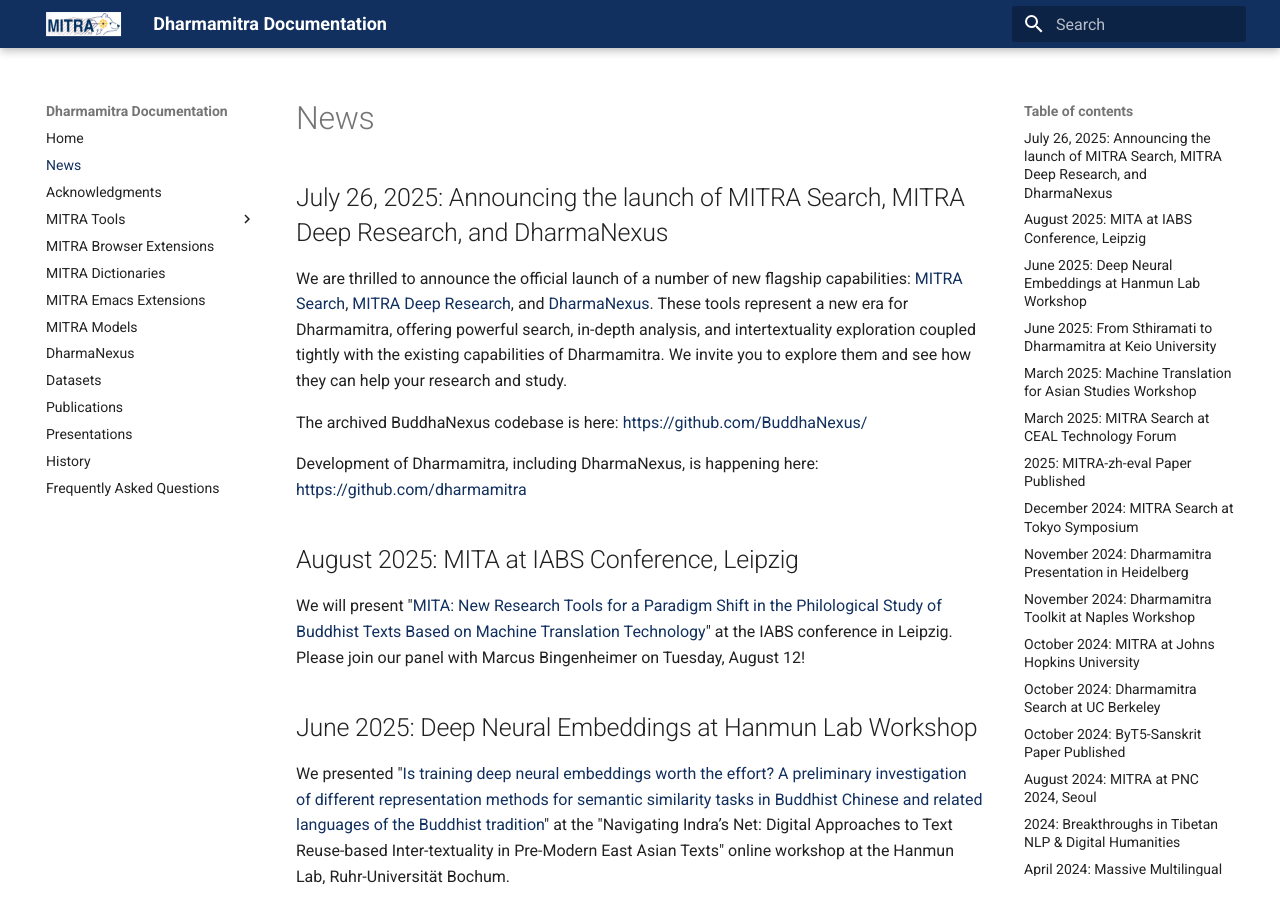
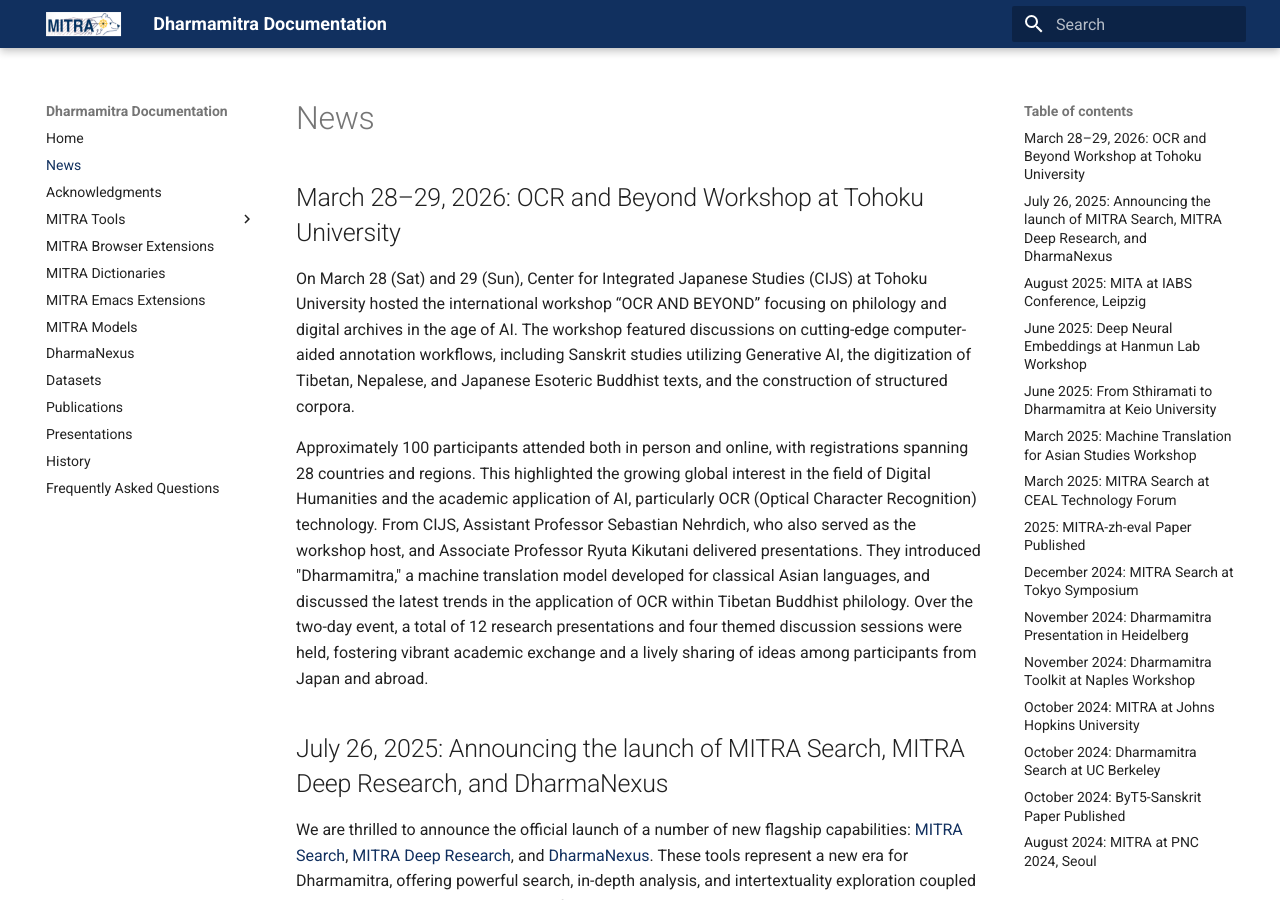
Before and after one commit to dharmamitra/dharmamitra-guides, an MkDocs documentation site: the page built from docs/news.md, in a window 1280 px wide and 900 px high. Built offline with MkDocs 1.6.1 and Material for MkDocs 9.7.7, drawn with Linux system fonts in a browser that asks for light colours.

Commit message:
added OCR and Beyond Workshop

```diff
--- a/docs/news.md
+++ b/docs/news.md
@@ -1,4 +1,14 @@
 # News
+
+## March 28–29, 2026: OCR and Beyond Workshop at Tohoku University
+ On March 28 (Sat) and 29 (Sun), Center for Integrated Japanese Studies (CIJS) at Tohoku University hosted the international workshop “OCR AND BEYOND” focusing on philology and digital archives in the age of AI. The workshop featured discussions on cutting-edge computer-aided annotation workflows, including Sanskrit studies utilizing Generative AI, the digitization of Tibetan, Nepalese, and Japanese Esoteric Buddhist texts, and the construction of structured corpora.
+
+
+Approximately 100 participants attended both in person and online, with registrations spanning 28 countries and regions. This highlighted the growing global interest in the field
+of Digital Humanities and the academic application of AI, particularly OCR (Optical Character Recognition) technology. From CIJS, Assistant Professor Sebastian Nehrdich, who also served as the workshop
+host, and Associate Professor Ryuta Kikutani delivered presentations. They introduced &quot;Dharmamitra,&quot; a machine translation model developed for classical Asian languages, and discussed the latest trends in the application of OCR within Tibetan Buddhist philology. Over the two-day event, a total of 12 research presentations and four themed discussion
+sessions were held, fostering vibrant academic exchange and a lively sharing of ideas among participants from Japan and abroad.
+
 
 ## July 26, 2025: Announcing the launch of MITRA Search, MITRA Deep Research, and DharmaNexus
 
```
